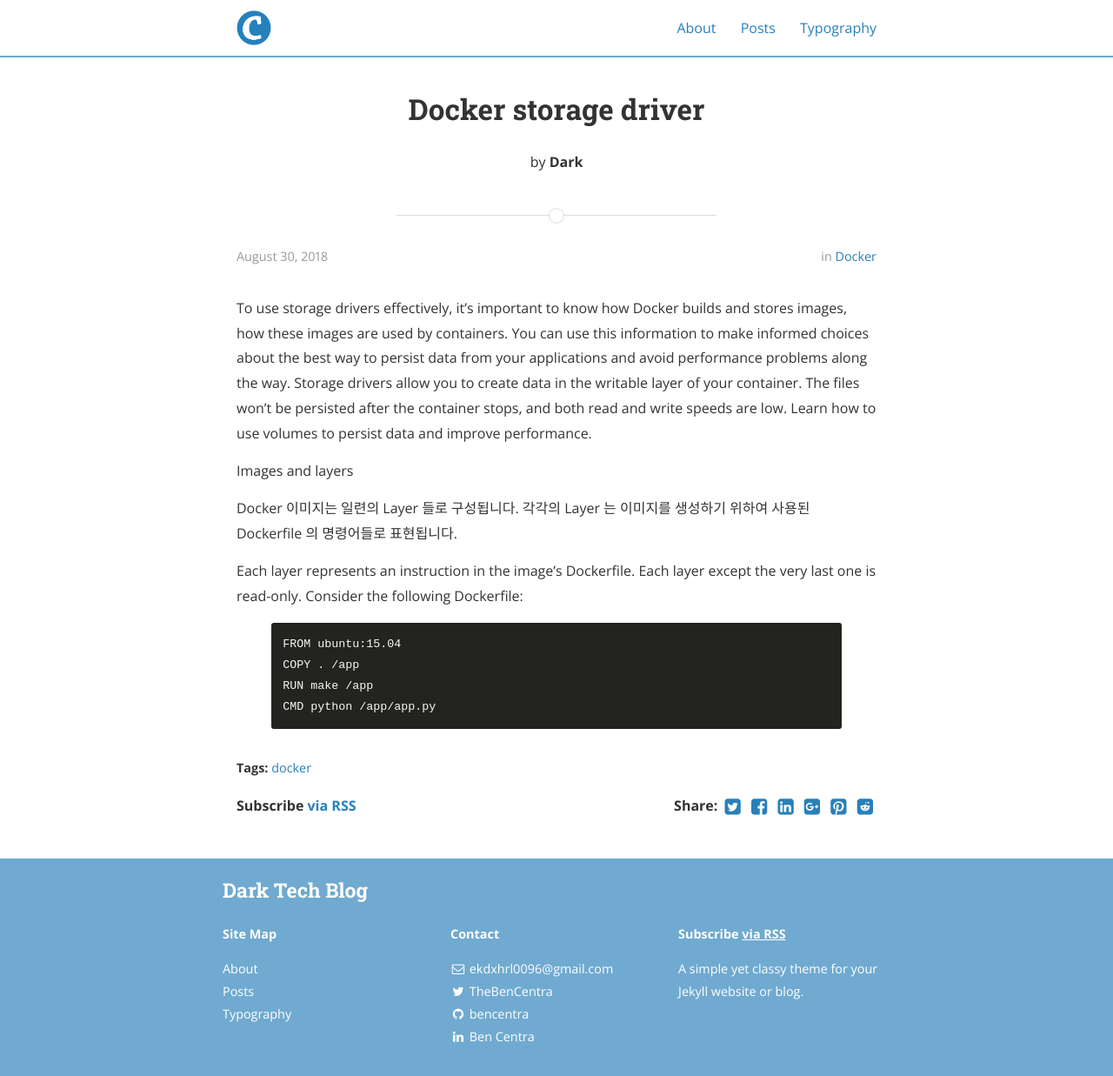
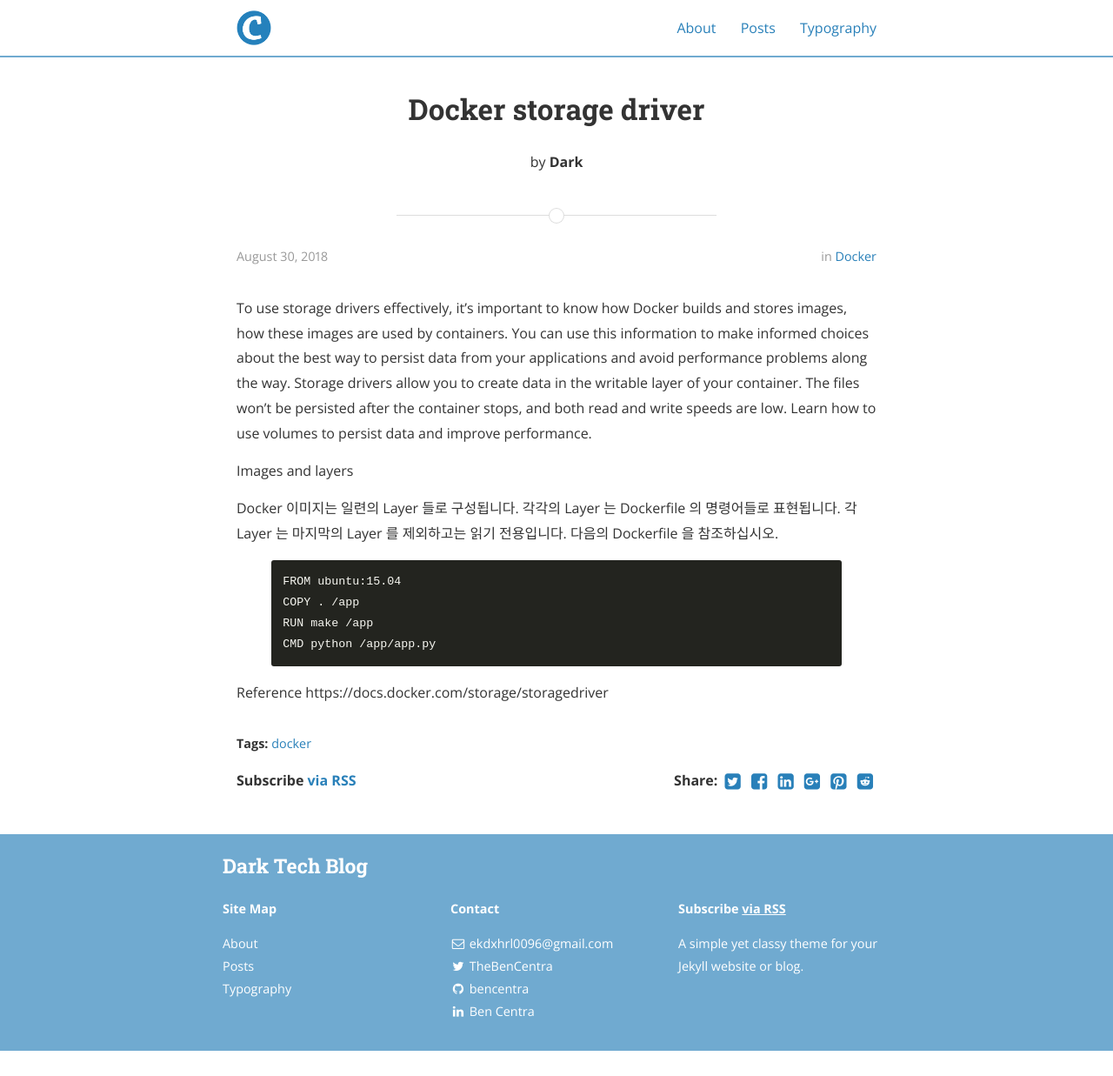
Before and after one commit to Dark0096/Dark0096.github.io, a Jekyll site: the page built from _posts/2015-08-30-docker-storage-driver.markdown, in a window 1280 px wide. Shown: the whole page at 87% size. Built offline with Jekyll 4.4.1, drawn with Linux system fonts in a browser that asks for light colours; nearby versions of some CDN libraries; after the commit the page ends 1208 px from its top, so only the background shows below that.

Commit message:
Add the docker-storage-driver article

```diff
--- a/_posts/2015-08-30-docker-storage-driver.markdown
+++ b/_posts/2015-08-30-docker-storage-driver.markdown
@@ -14,10 +14,9 @@ Learn how to use volumes to persist data and improve performance.
 
 Images and layers
 
-Docker 이미지는 일련의 Layer 들로 구성됩니다. 각각의 Layer 는 이미지를 생성하기 위하여 사용된 Dockerfile 의 명령어들로 표현됩니다.
-
-Each layer represents an instruction in the image’s Dockerfile.
-Each layer except the very last one is read-only. Consider the following Dockerfile:
+Docker 이미지는 일련의 Layer 들로 구성됩니다. 각각의 Layer 는 Dockerfile 의 명령어들로 표현됩니다.
+각 Layer 는 마지막의 Layer 를 제외하고는 읽기 전용입니다.
+다음의 Dockerfile 을 참조하십시오.
 
 {% highlight bash %}
 FROM ubuntu:15.04
@@ -25,3 +24,6 @@ COPY . /app
 RUN make /app
 CMD python /app/app.py
 {% endhighlight %}
+
+Reference
+https://docs.docker.com/storage/storagedriver
```
